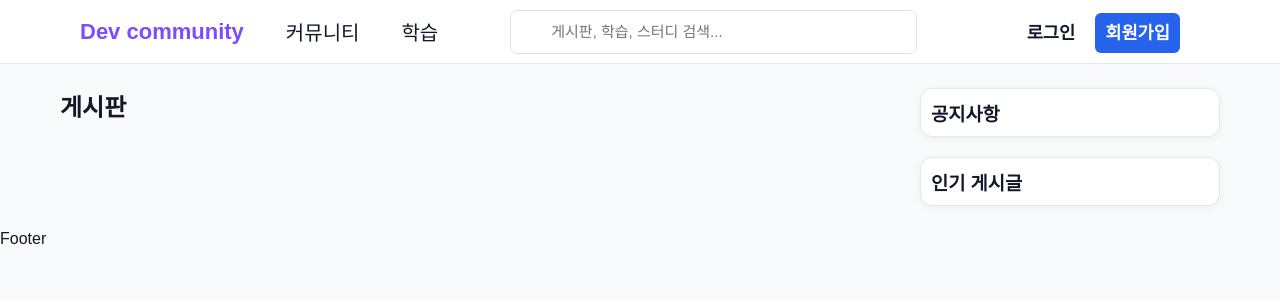
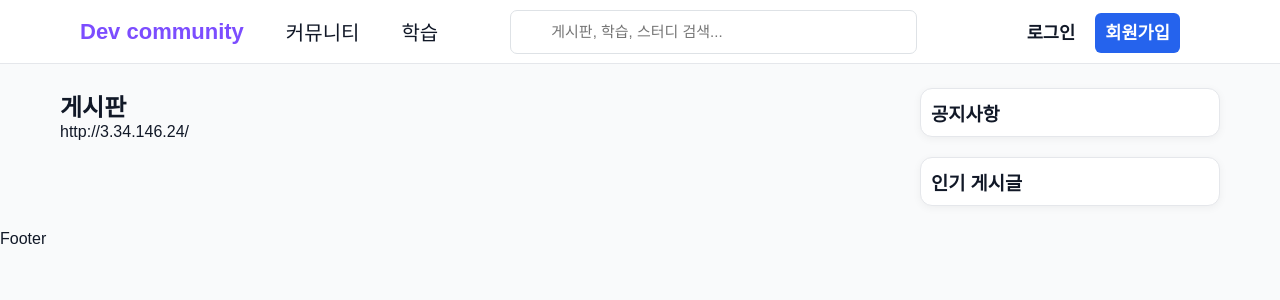
Before and after one commit to 2026ICTClass3Team2/FP_Front, a React (Vite) app: page /board in a window 1280 px wide. Shown: the top 300 px of the page. Built offline with nearby package versions, Linux system fonts and the light colour scheme.

Commit message:
chore 링크테스트

```diff
--- a/src/components/Header.jsx
+++ b/src/components/Header.jsx
@@ -20,7 +20,7 @@ const Header = () => {
           <nav>
             <ul className='nav-menu'>
               <li><Link to="/">커뮤니티</Link></li>
-              <li><Link to="/study">학습</Link></li>
+              <li><Link to="/edu">학습</Link></li>
             </ul>
           </nav>
 
--- a/src/pages/board/PostList.jsx
+++ b/src/pages/board/PostList.jsx
@@ -4,7 +4,7 @@ const PostList = () => {
   return (
     <div>
       <h2>게시판</h2>
-
+      http://3.34.146.24/
 
     </div>
   )
```
